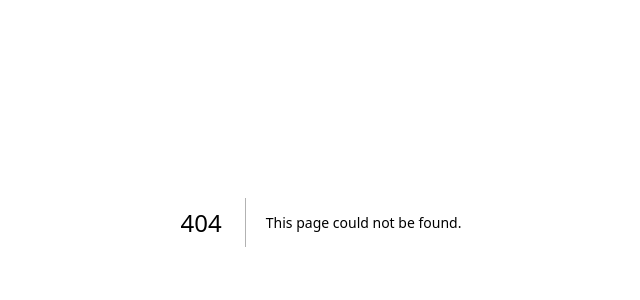
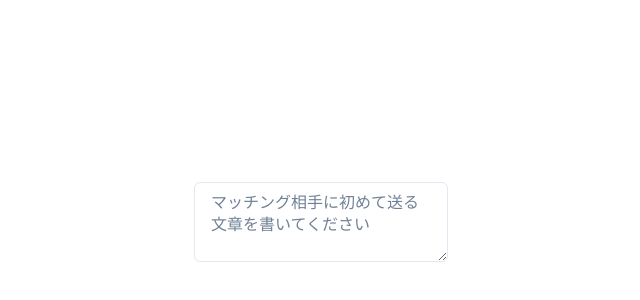
Before and after one commit to bannzai/maccha-ai, a Next.js app: page /home in a window 1280 px wide. Before the commit this address had no page. Shown: the part 178-478 px from the top of the page, without its empty margins (319-959 px from the left). Built offline with nearby package versions, Linux system fonts and the light colour scheme.

Commit message:
add home

```diff
--- /dev/null
+++ b/pages/home.tsx
@@ -0,0 +1,38 @@
+import {
+  Button,
+  Textarea,
+  Text,
+  Alert,
+  AlertIcon,
+  AlertTitle,
+  AlertDescription,
+  Center,
+  VStack,
+  HStack,
+  Box,
+  Spacer,
+  Image,
+  Container,
+} from "@chakra-ui/react";
+import { ChangeEvent, useEffect, useState } from "react";
+
+export default function Home() {
+  const [text, setText] = useState("");
+  const handleTextAreaOnChange = (e: ChangeEvent<HTMLTextAreaElement>) => {
+    setText(e.target.value);
+  };
+
+  return (
+    <Container maxWidth={"800px"}>
+      <Center h={"100vh"}>
+        <VStack>
+          <Textarea
+            placeholder="マッチング相手に初めて送る文章を書いてください"
+            value={text}
+            onChange={handleTextAreaOnChange}
+          ></Textarea>
+        </VStack>
+      </Center>
+    </Container>
+  );
+}
```
